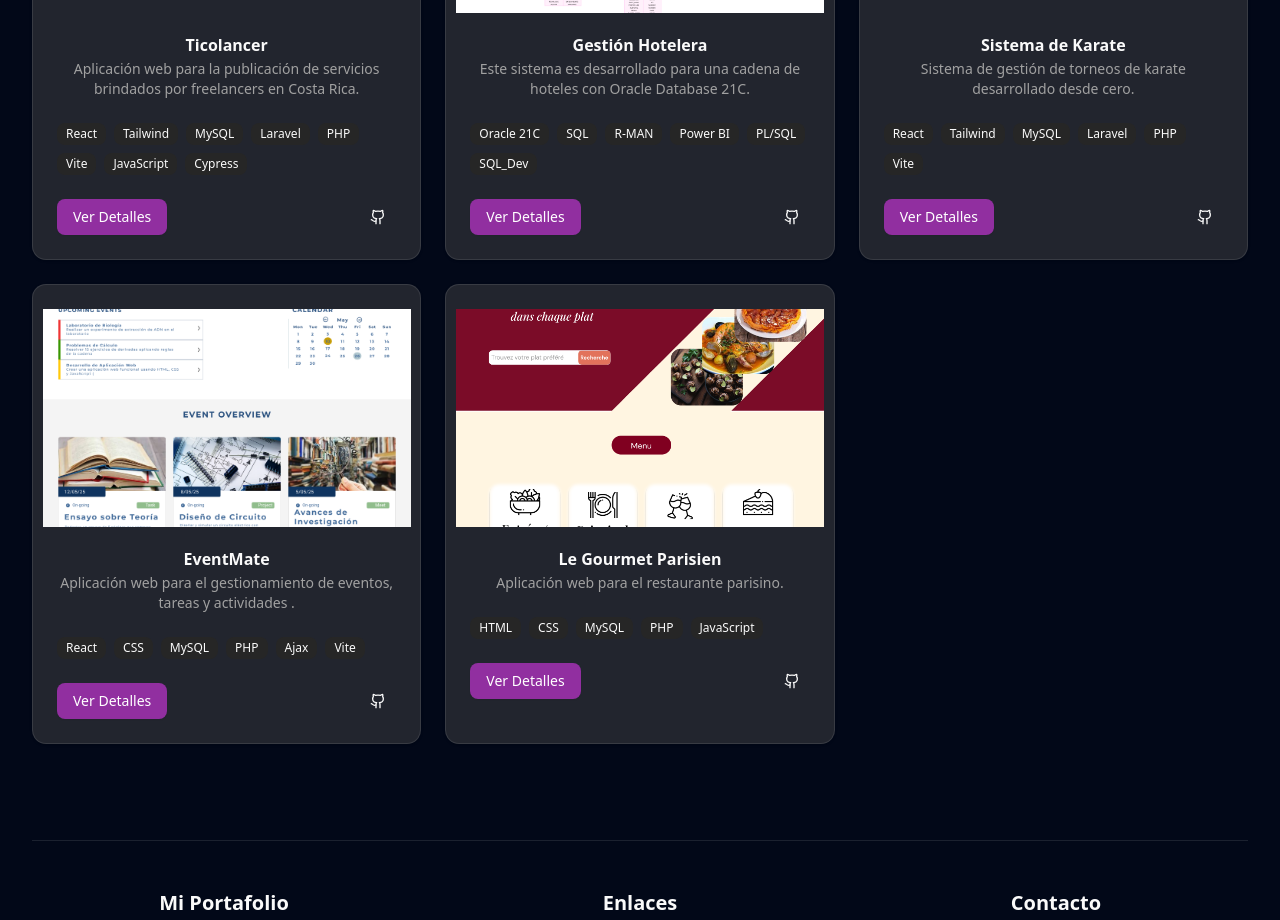
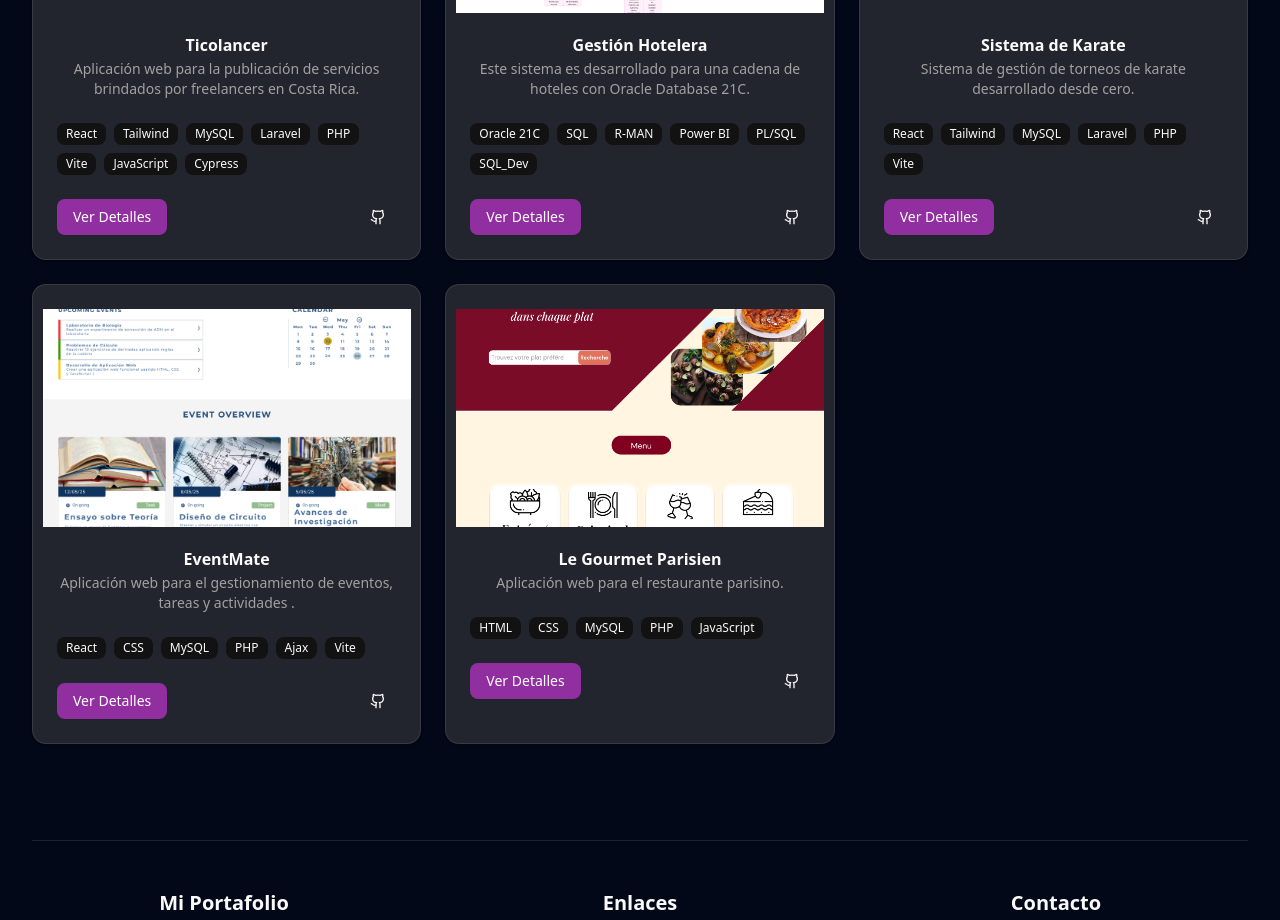
Before and after one commit to AlejandroBolanos/Portafolio_Ale, a React (Vite) app: page / in a window 1280 px wide. Shown: the part 2820-3740 px from the top of the page. Built offline with nearby package versions, Linux system fonts and the light colour scheme.

Commit message:
change color of tecnologies

```diff
--- a/src/assets/components/ui/badge.tsx
+++ b/src/assets/components/ui/badge.tsx
@@ -5,14 +5,14 @@ import { cva, type VariantProps } from "class-variance-authority"
 import { cn } from "../../../lib/utils"
 
 const badgeVariants = cva(
-  "inline-flex items-center justify-center rounded-md border px-2 py-0.5 text-xs font-medium w-fit whitespace-nowrap shrink-0 [&>svg]:size-3 gap-1 [&>svg]:pointer-events-none focus-visible:border-ring focus-visible:ring-ring/50 focus-visible:ring-[3px] aria-invalid:ring-destructive/20 dark:aria-invalid:ring-destructive/40 aria-invalid:border-destructive transition-[color,box-shadow] overflow-hidden",
+  " inline-flex items-center justify-center rounded-md border px-2 py-0.5 text-xs font-medium w-fit whitespace-nowrap shrink-0 [&>svg]:size-3 gap-1 [&>svg]:pointer-events-none focus-visible:border-ring focus-visible:ring-ring/50 focus-visible:ring-[3px] aria-invalid:ring-destructive/20 dark:aria-invalid:ring-destructive/40 aria-invalid:border-destructive transition-[color,box-shadow] overflow-hidden",
   {
     variants: {
       variant: {
         default:
           "border-transparent bg-primary text-primary-foreground [a&]:hover:bg-primary/90",
         secondary:
-          "border-transparent bg-secondary text-secondary-foreground [a&]:hover:bg-secondary/90",
+          "border-transparent bg-[#121212] text-secondary-foreground [a&]:hover:bg-secondary/90",
         destructive:
           "border-transparent bg-destructive text-white [a&]:hover:bg-destructive/90 focus-visible:ring-destructive/20 dark:focus-visible:ring-destructive/40 dark:bg-destructive/60",
         outline:
```
